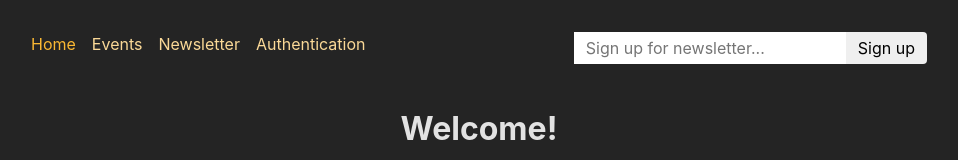
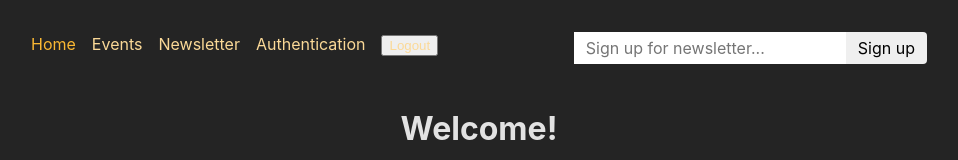
Before and after one commit to sygrok/react-training-authentication, a React (Create React App) app in the folder frontend/: page / in a window 1280 px wide. Shown: the top 160 px of the page, without its empty margins (161-1119 px from the left). Built offline with nearby package versions, Linux system fonts and the light colour scheme.

Commit message:
UserLogout

```diff
--- a/frontend/src/App.js
+++ b/frontend/src/App.js
@@ -16,6 +16,7 @@
 import AuthenticationPage, {
   action as authAction,
 } from "./pages/Authentication";
+import { action as logoutAction } from "./pages/Logout";
 
 const router = createBrowserRouter([
   {
@@ -63,6 +64,7 @@
         element: <NewsletterPage />,
         action: newsletterAction,
       },
+      { path: "logout", action: logoutAction },
     ],
   },
 ]);
--- a/frontend/src/components/MainNavigation.js
+++ b/frontend/src/components/MainNavigation.js
@@ -1,4 +1,4 @@
-import { NavLink } from "react-router-dom";
+import { Form, NavLink } from "react-router-dom";
 
 import classes from "./MainNavigation.module.css";
 import NewsletterSignup from "./NewsletterSignup";
@@ -49,6 +49,13 @@
               Authentication
             </NavLink>
           </li>
+          <li>
+            <Form action="/logout" method="post">
+              <button>
+                <span className={classes.span}>Logout</span>
+              </button>
+            </Form>
+          </li>
         </ul>
       </nav>
       <NewsletterSignup />
--- a/frontend/src/components/MainNavigation.module.css
+++ b/frontend/src/components/MainNavigation.module.css
@@ -20,3 +20,7 @@
 .list a.active {
   color: var(--color-primary-800);
 }
+
+.span{
+  color: var(--color-primary-400);
+}
--- a/frontend/src/pages/EditEvent.js
+++ b/frontend/src/pages/EditEvent.js
@@ -1,9 +1,9 @@
-import { useRouteLoaderData } from 'react-router-dom';
+import { useRouteLoaderData } from "react-router-dom";
 
-import EventForm from '../components/EventForm';
+import EventForm from "../components/EventForm";
 
 function EditEventPage() {
-  const data = useRouteLoaderData('event-detail');
+  const data = useRouteLoaderData("event-detail");
 
   return <EventForm method="patch" event={data.event} />;
 }
--- /dev/null
+++ b/frontend/src/pages/Logout.js
@@ -0,0 +1,6 @@
+import { redirect } from "react-router-dom";
+
+export function action() {
+  localStorage.removeItem("token");
+  return redirect("/");
+}
```
